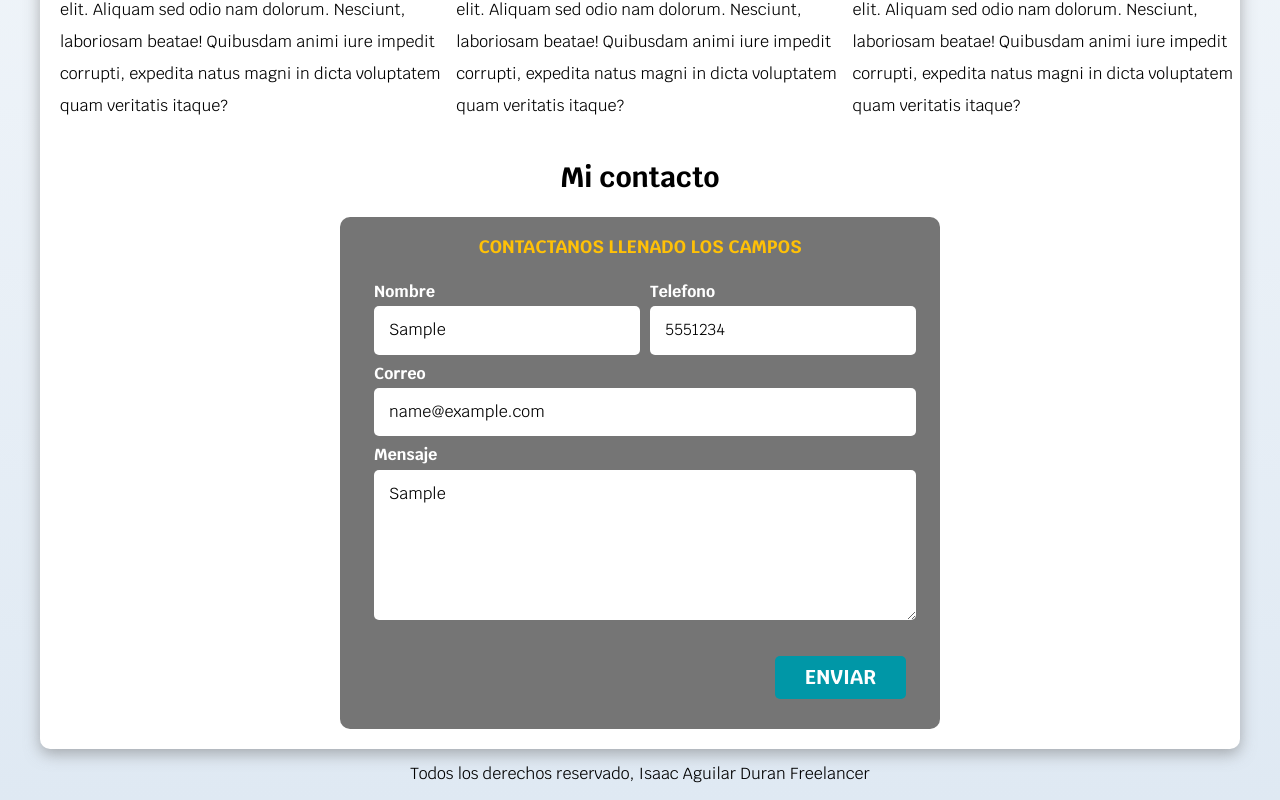
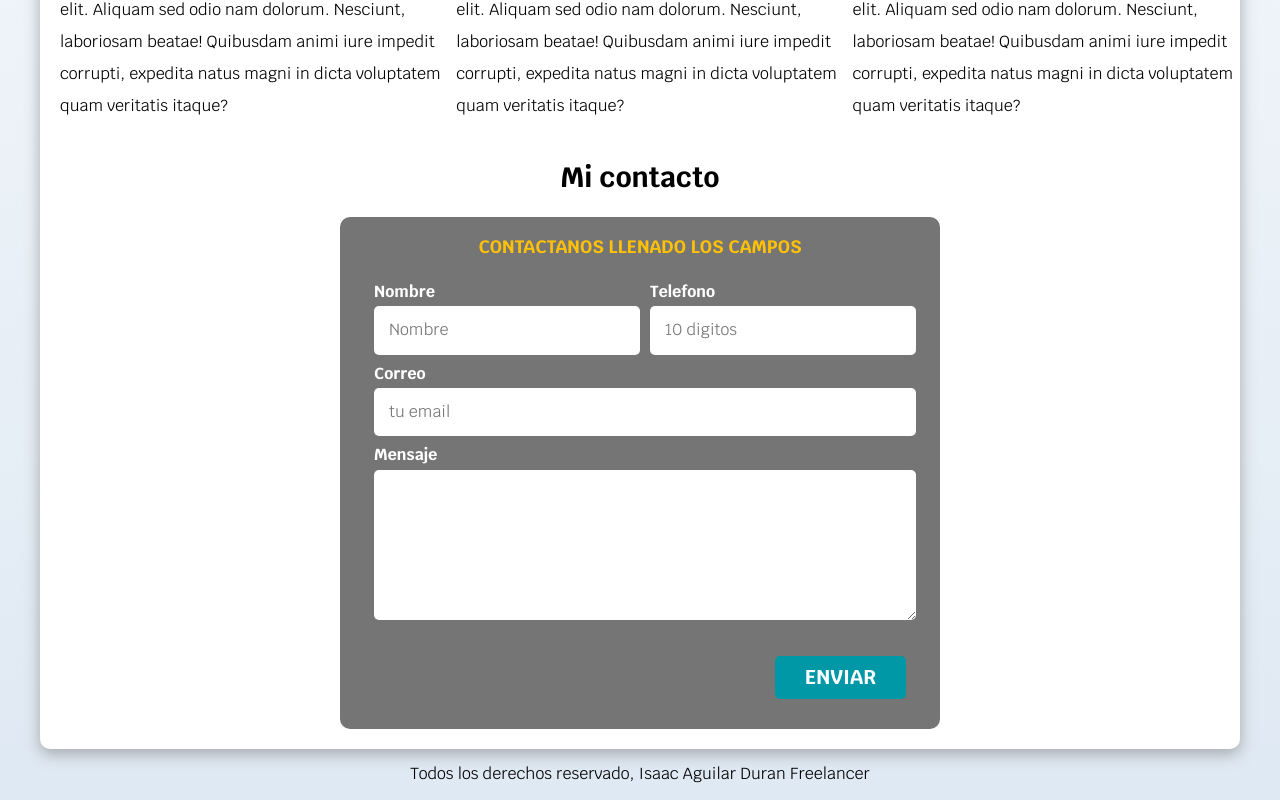
Before and after one commit to isaacwide/freelancer-, a plain HTML site: page index.html in a window 1280 px wide. Both pictures are taken after typing "Sample", "5551234", "name@example.com", "Sample" into the empty fields and a click on the button "ENVIAR". Shown: the part 917-1717 px from the top of the page. Drawn offline with Linux system fonts and the light colour scheme.

Commit message:
agregado mas js

```diff
--- a/index.html
+++ b/index.html
@@ -119,7 +119,7 @@
 
                     <div class="mambo">
                         <label for="Mensaje">Mensaje</label>
-                        <textarea class="nose"></textarea>
+                        <textarea class="nose" id = "comentary"></textarea>
                     </div>
 
 
--- a/scripts/app.js
+++ b/scripts/app.js
@@ -5,13 +5,28 @@ elemento.addEventListener("submit", e =>{
     e.preventDefault();
     try{
         let name = document.getElementById("name").value;
+        let phone = document.getElementById("phone").value;
+        let mail = document.getElementById("mail").value;
+        let comentary = document.getElementById("comentary").value;
 
-        if (name == ""){
+
+        if (name == "" && phone == "" && mail == ""){
+
                 alert("informacion no valida")
         }else{
-            alert(`${name}, tendrás información pronto`);
+
+            let data = {
+                "nombre":name,
+                "phone":phone,
+                "mail":mail,
+                "comentary":comentary
+            }
+
+            alert(`${name} gracias por la informacion`);
+
+            elemento.reset();
         }
-    }catch{
+    }catch(error){
         alert('Error no se puedo comunicar ')
     }
 });
```
